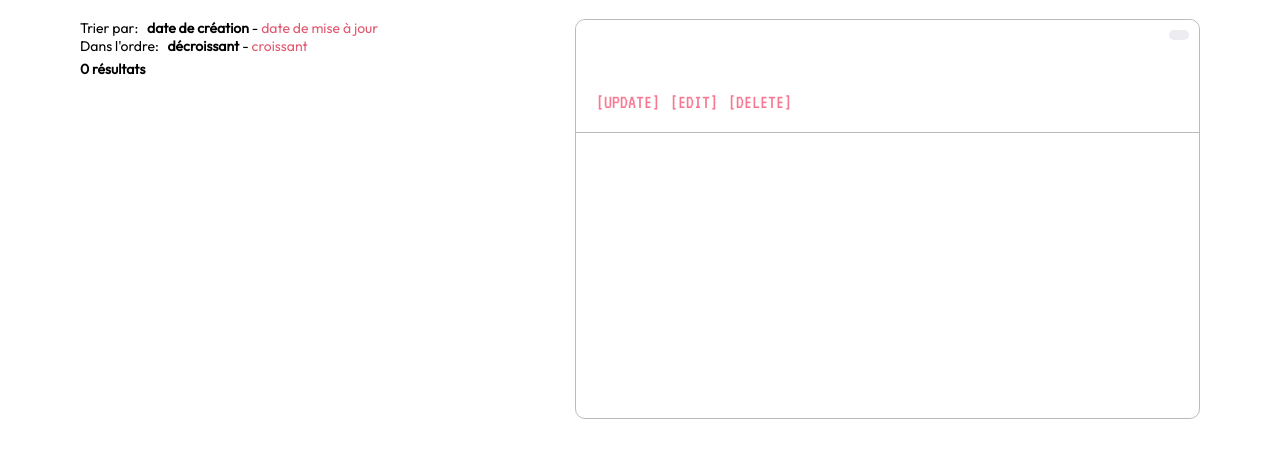
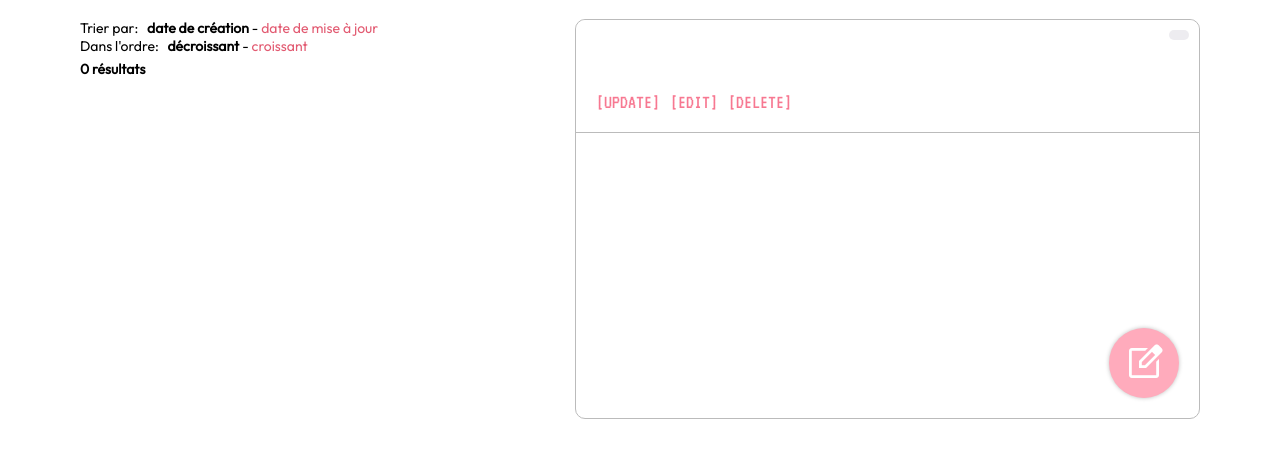
Before and after one commit to erosboulay/suivi_candidatures, a Flask app: page / in a window 1280 px wide. Shown: the part 337-800 px from the top of the page. Run offline with Flask 3, Linux system fonts and the light colour scheme; data that the repository does not hold is empty.

Commit message:
added edit reponses entretiens buttons and animation

```diff
--- a/static/script.js
+++ b/static/script.js
@@ -726,3 +726,14 @@ document.querySelector(".edit-button").addEventListener('click', (event) => {
 
 
 })
+
+// For editing and updating updates
+const edit_update_container = document.querySelector("#edit-update-container");
+edit_update_container.querySelector("#edit-update-button").addEventListener('click', () => {
+    right_container.classList.toggle("overlay");
+    edit_update_container.querySelectorAll(".edit-update-subbutton").forEach( button => {
+        button.classList.toggle("shown")
+    }
+
+    )
+})
--- a/static/styles/style.css
+++ b/static/styles/style.css
@@ -301,7 +301,85 @@ body{
     border-radius: 10px;
     border: 1px solid #bbb;
     margin: 20px 0px;
+    z-index: 0;
 }
+
+/* make it overlay*/
+#right-box.overlay::after{
+    content: "";
+    position: absolute;
+    top: 0;
+    left: 0;
+    width: 100%;
+    height: 100%;
+    border-radius: 10px;
+    background-color: white;
+    opacity: 0.8;
+}
+
+#edit-update-container{
+    position: absolute;
+    display: flex;
+    align-items: center;
+    flex-direction: column;
+    bottom: 0;
+    right: 0;
+    margin: 20px;
+    gap: 10px;
+
+    z-index: 1;
+}
+
+#edit-update-button{
+    display: flex;
+    justify-content: center;
+    align-items: center;
+    width: 70px;
+    height: 70px;
+    border-radius: 35px;
+    background-color: #FFABBC;
+    box-shadow: 0px 0px 4px 0px rgba(0, 0, 0, 0.25);
+
+    user-select: none;
+    -moz-user-select: none;
+    -khtml-user-select: none;
+    -webkit-user-select: none;
+    -o-user-select: none;
+
+    cursor: pointer;
+}
+
+#edit-update-button > .material-symbols-outlined{
+    margin: auto;
+    font-size: 40px;
+    color: white;
+}
+
+.edit-update-subbutton{
+    display: flex;
+    width: 34px;
+    height: 34px;
+    border-radius: 17px;
+    background-color: #fff;
+    box-shadow: 0px 0px 5px 0px rgba(0, 0, 0, 0.25);
+    transform: scale(0);
+    transition: transform 0.25s ease, opacity 0.25s ease;
+    opacity: 0;
+}
+
+.edit-update-subbutton > .material-symbols-outlined{
+    margin: auto;
+    color: black;
+}
+
+.edit-update-subbutton.shown {
+    opacity: 1;
+    transform: scale(1);
+    transition: transform 0.25s ease, opacity 0.25s ease;
+    pointer-events: auto;
+  }
+
+
 
 #right-box, #item-header , #nom-poste-emphasis{
     font-family: VT323;
--- a/templates/index.html
+++ b/templates/index.html
@@ -72,7 +72,6 @@
         </div>
     </div>
 </div>
-
 
 <div id = "search-bar">
     <span id = "search-icon" class="material-symbols-outlined">search</span>
@@ -190,6 +189,28 @@
         </div>
     </div>
     <div id = "right-box">
+
+        <div id = "edit-update-container">
+            <div class = "edit-update-subbutton">
+                <span class="material-symbols-outlined">
+                    mail
+                </span>
+            </div>
+
+            <div class = "edit-update-subbutton">
+                <span class="material-symbols-outlined">
+                    person
+                </span>
+            </div>
+
+            <div id = "edit-update-button">
+                <span class="material-symbols-outlined">
+                    edit_square
+                </span>
+            </div>
+        </div>
+
+
         <div id = "item-header">
             <div id = "item-header-subcontainer">
                 <a id = "nom-poste-emphasis" href=""></a><br/>
@@ -211,7 +232,6 @@
             <div id = "entretien-emphasis">
             </div>
         </div>
-
     </div>
 </div>
 
```
